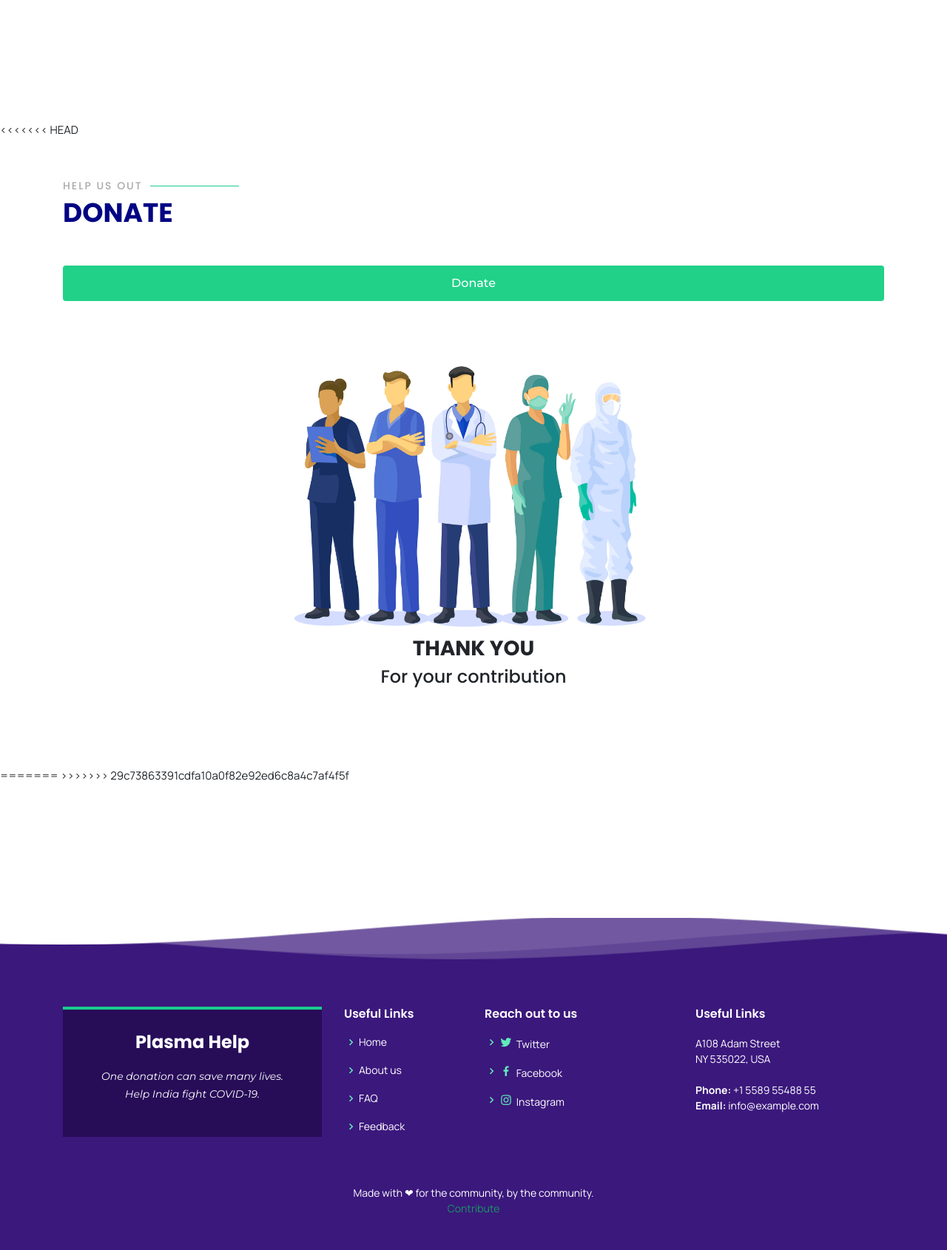
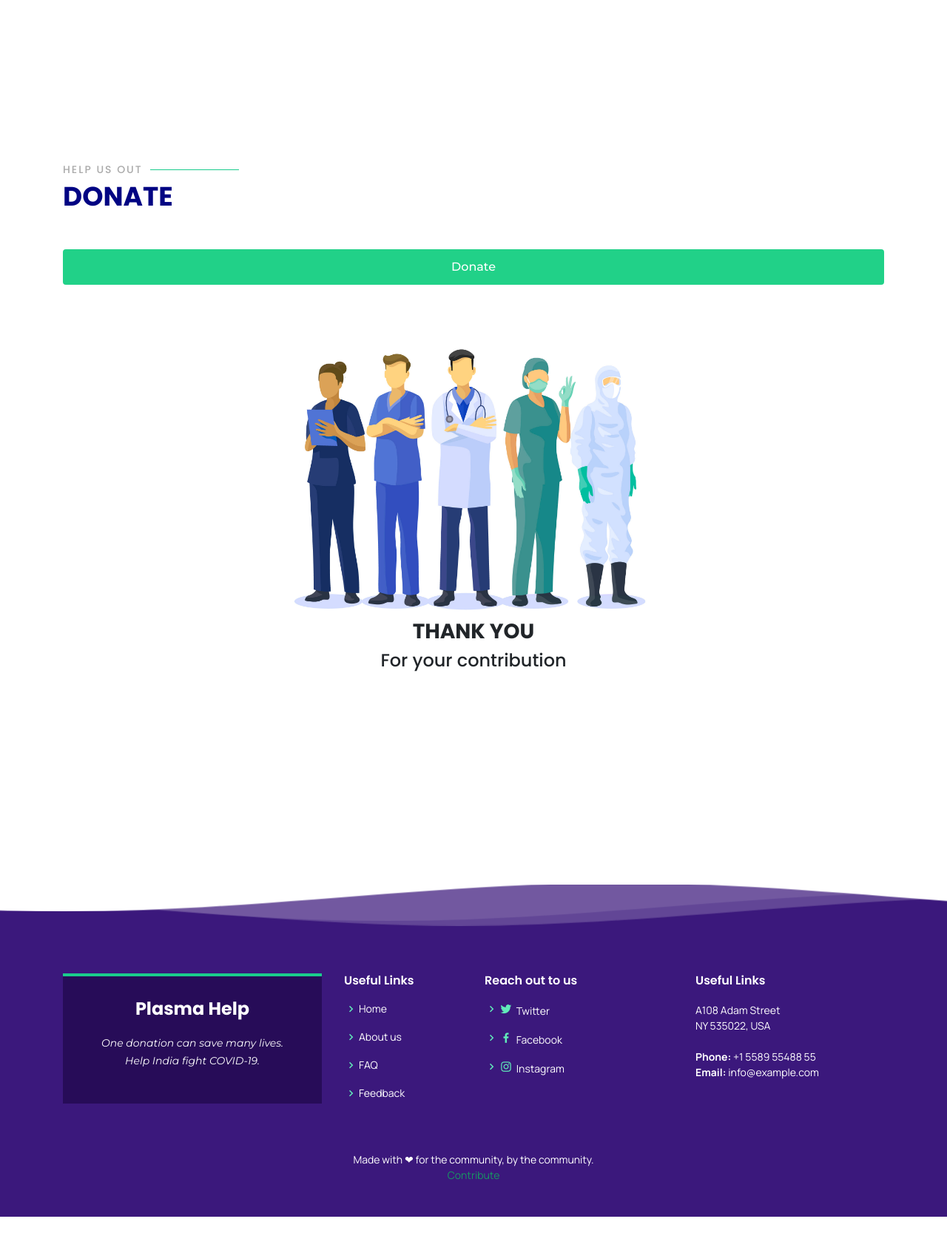
Before and after one commit to abbasidaniyal/PlasmaHelp, a Django app: page / in a window 1280 px wide; the page is wider, and only the part inside the window is pictured. Shown: the part 1908-3598 px from the top of that part at 74% size. After the commit the page ends 3553 px from the top of that part, so only its background shows below. Run offline with Django 3.2, Linux system fonts and the light colour scheme; some libraries are stand-ins or nearby versions.

Commit message:
small conflict

```diff
--- a/templates/index.html
+++ b/templates/index.html
@@ -103,7 +103,6 @@
             <br><br><br><br>
     </section><!-- End Details Section -->
 
-<<<<<<< HEAD
     <section class="container"><!-- Donate Section -->
             <div class="section-title" data-aos="fade-up">
                 <h2>Help us out</h2>
@@ -127,8 +126,6 @@
         </div>
     </section><!-- End Donate Section -->
 
-=======
->>>>>>> 29c73863391cdfa10a0f82e92ed6c8a4c7af4f5f
     {#    <!-- ======= Team Section ======= -->#}
     {#    <section id="team" class="team">#}
     {#        <div class="container">#}
```
